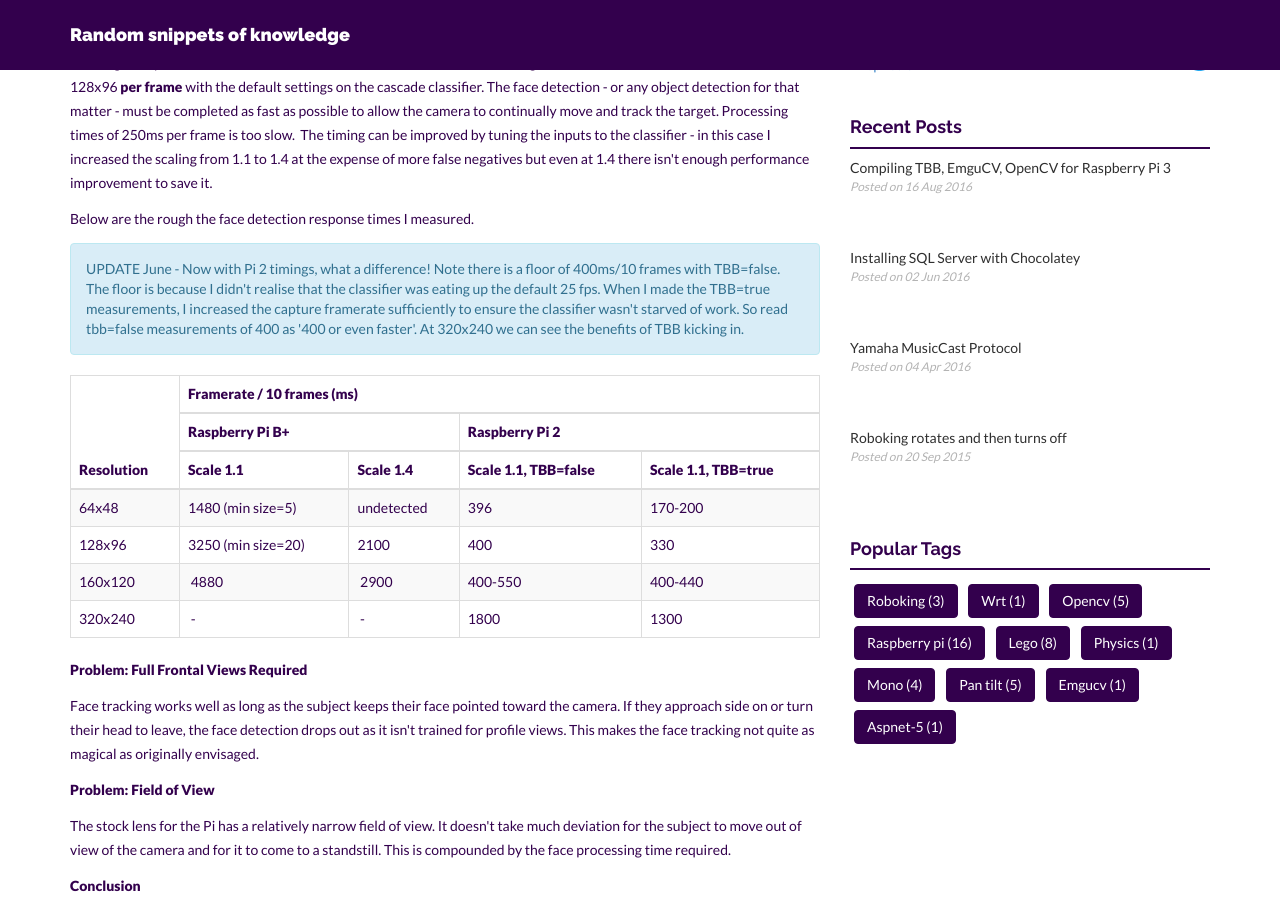
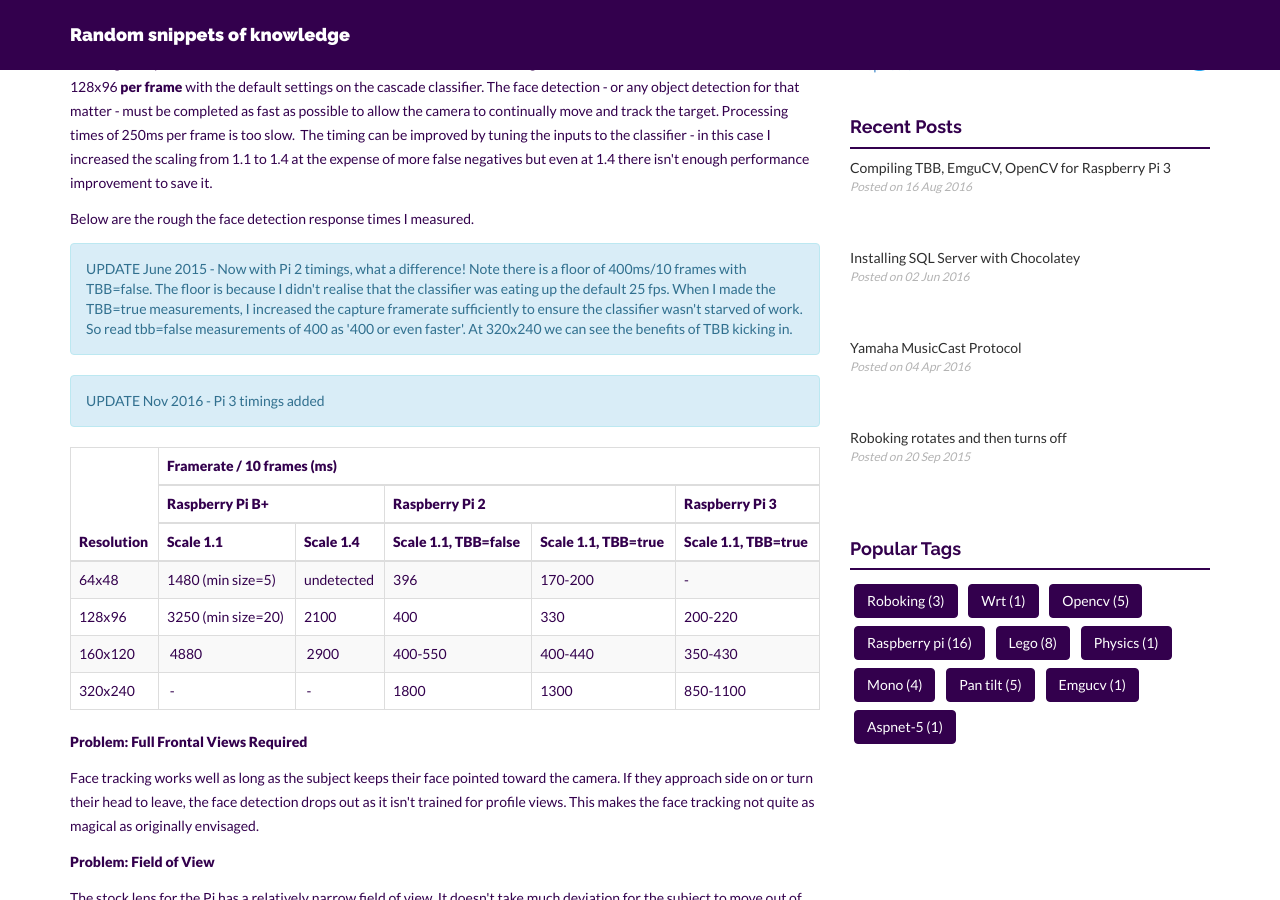
Before and after one commit to neutmute/neutmute.github.io, a Jekyll site: the page built from _posts/blog/2015-05-31-pan-tilt-4-face-tracking.html, in a window 1280 px wide and 900 px high, scrolled down 403 px. Built offline with Jekyll 4.4.1, drawn with Linux system fonts in a browser that asks for light colours; nearby versions of some CDN libraries; comment, search, counter and statistics services are not loaded.

Commit message:
pi3 timings

```diff
--- a/_posts/blog/2015-05-31-pan-tilt-4-face-tracking.html
+++ b/_posts/blog/2015-05-31-pan-tilt-4-face-tracking.html
@@ -37,26 +37,30 @@ The timing can be improved by tuning the inputs to the classifier - in this case
 
 <p>Below are the rough the face detection response times I measured.</p>
 
-<div class="alert alert-info" role="alert">UPDATE June - Now with Pi 2 timings, what a difference!
+<div class="alert alert-info" role="alert">UPDATE June 2015 - Now with Pi 2 timings, what a difference!
 Note there is a floor of 400ms/10 frames with TBB=false. The floor is because I didn't realise
 that the classifier was eating up the default 25 fps. When I made the TBB=true measurements, I increased the capture framerate sufficiently to ensure the classifier wasn't starved of work.
 So read tbb=false measurements of 400 as '400 or even faster'. At 320x240 we can see the benefits of TBB kicking in.</div>
+
+<div class="alert alert-info" role="alert">UPDATE Nov 2016 - Pi 3 timings added</div>
 
 <table class="table table-striped table-bordered">
 <thead>
 <tr>
 <th rowspan="3"> Resolution</th>
-<th colspan="4">Framerate / 10 frames (ms)</th>
+<th colspan="5">Framerate / 10 frames (ms)</th>
 </tr>
 <tr>
 
 <th colspan="2">Raspberry Pi B+</th>
 <th colspan="2">Raspberry Pi 2 </th>
+<th colspan="1">Raspberry Pi 3 </th>
 </tr>
 <tr>
 <th>Scale 1.1</th>
 <th>Scale 1.4</th>
 <th>Scale 1.1, TBB=false</th>
+<th>Scale 1.1, TBB=true</th>
 <th>Scale 1.1, TBB=true</th>
 </tr>
 </thead>
@@ -67,6 +71,7 @@ So read tbb=false measurements of 400 as '400 or even faster'. At 320x240 we can
 <td>undetected</td>
 <td>396</td>
 <td>170-200</td>
+<td>-</td>
 </tr>
 <tr>
 <td>128x96</td>
@@ -74,6 +79,7 @@ So read tbb=false measurements of 400 as '400 or even faster'. At 320x240 we can
 <td>2100</td>
 <td>400</td>
 <td>330</td>
+<td>200-220</td>
 </tr>
 <tr>
 <td>160x120</td>
@@ -81,6 +87,7 @@ So read tbb=false measurements of 400 as '400 or even faster'. At 320x240 we can
 <td> 2900</td>
 <td>400-550</td>
 <td>400-440</td>
+<td>350-430</td>
 </tr>
 <tr>
 <td>320x240</td>
@@ -88,7 +95,10 @@ So read tbb=false measurements of 400 as '400 or even faster'. At 320x240 we can
 <td> - </td>
 <td>1800</td>
 <td>1300</td>
+<td>850-1100</td>
 </tr>
+
+
 </tbody>
 </table>
 <p><strong>Problem: Full Frontal Views Required<br />
```
